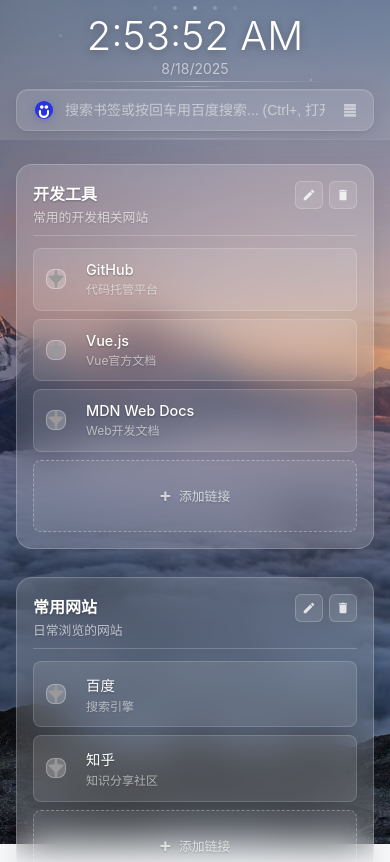
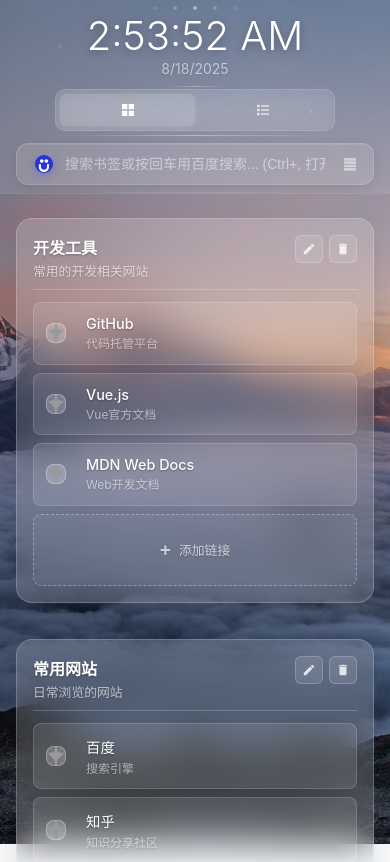
Before and after one commit to Cepheus-J/chromeNav, a Vue app: page / in a window 390 px wide. Shown: the top 862 px of the page. Built offline with nearby package versions, Linux system fonts and the light colour scheme.

Commit message:
添加布局切换功能：实现网格和紧凑布局切换，更新相关组件和样式以支持新布局，优化移动端用户体验，增强界面交互性和可用性。

```diff
--- a/src/App.vue
+++ b/src/App.vue
@@ -19,6 +19,24 @@
         <div class="time-section">
           <div class="current-time">{{ currentTime }}</div>
           <div class="current-date">{{ currentDate }}</div>
+        </div>
+
+        <!-- 中央布局切换器 -->
+        <div class="layout-section">
+          <div class="layout-switcher">
+            <button
+              v-for="layout in layoutOptions"
+              :key="layout.value"
+              @click="switchLayout(layout.value)"
+              :class="['layout-btn', { active: currentLayout === layout.value }]"
+              :title="layout.name"
+            >
+              <svg viewBox="0 0 24 24" width="16" height="16">
+                <path fill="currentColor" :d="layout.icon"/>
+              </svg>
+              <span class="layout-name">{{ layout.name }}</span>
+            </button>
+          </div>
         </div>
 
         <!-- 右侧搜索区域 -->
@@ -68,7 +86,7 @@
     <!-- 应用程序区域 -->
     <div class="apps-section">
       <div class="container">
-        <div class="apps-grid">
+        <div :class="['apps-grid', `layout-${currentLayout}`]">
           <!-- 搜索无结果时的提示 -->
           <div v-if="searchQuery && filteredLinkGroups.length === 0" class="no-results-card">
             <div class="no-results-content">
@@ -94,6 +112,7 @@
             v-for="group in filteredLinkGroups"
             :key="group.id"
             :group="group"
+            :layout="currentLayout"
             @edit-group="editGroup"
             @delete-group="deleteGroup"
             @add-link="addLink"
@@ -208,7 +227,20 @@
       searchQuery: '',
       currentTime: '',
       currentDate: '',
-      searchEngine: 'baidu' // 'baidu' 或 'google'
+      searchEngine: 'baidu', // 'baidu' 或 'google'
+      currentLayout: 'grid', // 当前布局模式
+      layoutOptions: [
+        {
+          value: 'grid',
+          name: '网格',
+          icon: 'M3,11H11V3H3M3,21H11V13H3M13,21H21V13H13M13,3V11H21V3'
+        },
+        {
+          value: 'compact',
+          name: '紧凑',
+          icon: 'M3,4H7V8H3V4M9,5V7H21V5H9M3,10H7V14H3V10M9,11V13H21V11H9M3,16H7V20H3V16M9,17V19H21V17H9'
+        }
+      ]
     }
   },
   computed: {
@@ -354,7 +386,8 @@
         nextLinkId: this.nextLinkId,
         currentBackground: this.currentBackground,
         displayMode: this.displayMode,
-        searchEngine: this.searchEngine
+        searchEngine: this.searchEngine,
+        currentLayout: this.currentLayout
       }))
     },
 
@@ -368,6 +401,7 @@
         this.currentBackground = data.currentBackground || this.currentBackground
         this.displayMode = data.displayMode || this.displayMode
         this.searchEngine = data.searchEngine || this.searchEngine
+        this.currentLayout = data.currentLayout || this.currentLayout
       }
     },
 
@@ -475,6 +509,12 @@
       } else {
         this.searchWithGoogle()
       }
+    },
+
+    // 布局切换
+    switchLayout(layout) {
+      this.currentLayout = layout
+      this.saveData()
     }
   }
 }
--- a/src/components/NavGroup.vue
+++ b/src/components/NavGroup.vue
@@ -1,5 +1,5 @@
 <template>
-  <div class="nav-group">
+  <div :class="['nav-group', `layout-${layout}`]">
     <div class="group-header">
       <div class="group-info">
         <h3 class="group-title">{{ group.name }}</h3>
@@ -19,7 +19,8 @@
       </div>
     </div>
 
-    <div class="links-grid">
+    <!-- 网格布局的链接显示 -->
+    <div v-if="layout === 'grid'" class="links-grid">
       <div
         v-for="link in group.links"
         :key="link.id"
@@ -64,6 +65,46 @@
         </button>
       </div>
     </div>
+
+    <!-- 紧凑布局的链接显示 -->
+    <div v-else-if="layout === 'compact'" class="links-compact">
+      <div class="links-compact-grid">
+        <a
+          v-for="link in group.links"
+          :key="link.id"
+          :href="link.url"
+          target="_blank"
+          rel="noopener noreferrer"
+          class="link-item-compact"
+          :title="`${link.name} - ${link.description}`"
+        >
+          <div class="link-icon-compact">
+            <img
+              :src="`https://www.google.com/s2/favicons?domain=${getDomain(link.url)}`"
+              :alt="link.name"
+              @error="handleIconError"
+            />
+          </div>
+          <span class="link-name-compact">{{ link.name }}</span>
+          <div class="link-actions-compact">
+            <button @click.prevent="$emit('edit-link', group.id, link)" class="action-btn-compact edit-btn">
+              <svg viewBox="0 0 24 24" width="12" height="12">
+                <path fill="currentColor" d="M20.71,7.04C21.1,6.65 21.1,6 20.71,5.63L18.37,3.29C18,2.9 17.35,2.9 16.96,3.29L15.12,5.12L18.87,8.87M3,17.25V21H6.75L17.81,9.93L14.06,6.18L3,17.25Z"/>
+              </svg>
+            </button>
+            <button @click.prevent="$emit('delete-link', group.id, link.id)" class="action-btn-compact delete-btn">
+              <svg viewBox="0 0 24 24" width="12" height="12">
+                <path fill="currentColor" d="M19,4H15.5L14.5,3H9.5L8.5,4H5V6H19M6,19A2,2 0 0,0 8,21H16A2,2 0 0,0 18,19V7H6V19Z"/>
+              </svg>
+            </button>
+          </div>
+        </a>
+
+        <button @click="$emit('add-link', group.id)" class="add-link-compact">
+          <span class="plus-icon">+</span>
+        </button>
+      </div>
+    </div>
   </div>
 </template>
 
@@ -74,6 +115,10 @@
     group: {
       type: Object,
       required: true
+    },
+    layout: {
+      type: String,
+      default: 'grid'
     }
   },
   emits: ['edit-group', 'delete-group', 'add-link', 'edit-link', 'delete-link'],
@@ -431,4 +476,160 @@
     font-size: 0.8rem;
   }
 }
+
+/* =========================
+   布局特定样式
+   ========================= */
+
+/* 紧凑布局样式 */
+.nav-group.layout-compact {
+  padding: 1rem;
+}
+
+.nav-group.layout-compact .group-header {
+  margin-bottom: 0.75rem;
+  padding-bottom: 0.5rem;
+}
+
+.nav-group.layout-compact .group-title {
+  font-size: 0.9rem;
+}
+
+.nav-group.layout-compact .group-description {
+  font-size: 0.75rem;
+}
+
+.nav-group.layout-compact .links-compact-grid {
+  display: grid;
+  grid-template-columns: repeat(auto-fill, minmax(120px, 1fr));
+  gap: 0.5rem;
+}
+
+.nav-group.layout-compact .link-item-compact {
+  display: flex;
+  flex-direction: column;
+  align-items: center;
+  padding: 0.75rem 0.5rem;
+  background: rgba(255, 255, 255, 0.05);
+  border: 1px solid rgba(255, 255, 255, 0.1);
+  border-radius: 8px;
+  text-decoration: none;
+  color: white;
+  transition: all 0.2s ease;
+  position: relative;
+  min-height: 80px;
+  justify-content: center;
+  text-align: center;
+}
+
+.nav-group.layout-compact .link-item-compact:hover {
+  background: rgba(255, 255, 255, 0.1);
+  border-color: rgba(255, 255, 255, 0.2);
+  transform: translateY(-2px);
+}
+
+.nav-group.layout-compact .link-icon-compact {
+  width: 20px;
+  height: 20px;
+  margin-bottom: 0.5rem;
+  border-radius: 4px;
+  overflow: hidden;
+  background: rgba(255, 255, 255, 0.1);
+  border: 1px solid rgba(255, 255, 255, 0.2);
+  display: flex;
+  align-items: center;
+  justify-content: center;
+}
+
+.nav-group.layout-compact .link-icon-compact img {
+  width: 14px;
+  height: 14px;
+}
+
+.nav-group.layout-compact .link-name-compact {
+  font-size: 0.7rem;
+  font-weight: 500;
+  color: white;
+  text-shadow: 0 1px 2px rgba(0, 0, 0, 0.3);
+  line-height: 1.2;
+  display: -webkit-box;
+  -webkit-line-clamp: 2;
+  -webkit-box-orient: vertical;
+  overflow: hidden;
+}
+
+.nav-group.layout-compact .link-actions-compact {
+  position: absolute;
+  top: 0.25rem;
+  right: 0.25rem;
+  display: flex;
+  gap: 0.125rem;
+  opacity: 0;
+  visibility: hidden;
+  transition: all 0.2s ease;
+}
+
+.nav-group.layout-compact .link-item-compact:hover .link-actions-compact {
+  opacity: 1;
+  visibility: visible;
+}
+
+.nav-group.layout-compact .action-btn-compact {
+  background: rgba(0, 0, 0, 0.5);
+  border: 1px solid rgba(255, 255, 255, 0.2);
+  border-radius: 4px;
+  padding: 0.25rem;
+  cursor: pointer;
+  transition: all 0.2s ease;
+  display: flex;
+  align-items: center;
+  justify-content: center;
+  width: 20px;
+  height: 20px;
+  color: rgba(255, 255, 255, 0.8);
+}
+
+.nav-group.layout-compact .action-btn-compact:hover {
+  background: rgba(0, 0, 0, 0.7);
+  border-color: rgba(255, 255, 255, 0.3);
+}
+
+.nav-group.layout-compact .action-btn-compact.edit-btn:hover {
+  background: rgba(59, 130, 246, 0.8);
+  border-color: rgba(59, 130, 246, 0.5);
+  color: #93c5fd;
+}
+
+.nav-group.layout-compact .action-btn-compact.delete-btn:hover {
+  background: rgba(239, 68, 68, 0.8);
+  border-color: rgba(239, 68, 68, 0.5);
+  color: #fca5a5;
+}
+
+.nav-group.layout-compact .add-link-compact {
+  display: flex;
+  flex-direction: column;
+  align-items: center;
+  justify-content: center;
+  padding: 0.75rem 0.5rem;
+  background: rgba(255, 255, 255, 0.05);
+  border: 1px dashed rgba(255, 255, 255, 0.2);
+  border-radius: 8px;
+  color: rgba(255, 255, 255, 0.6);
+  cursor: pointer;
+  transition: all 0.2s ease;
+  min-height: 80px;
+  font-size: 0.7rem;
+}
+
+.nav-group.layout-compact .add-link-compact:hover {
+  background: rgba(255, 255, 255, 0.1);
+  border-color: rgba(255, 255, 255, 0.4);
+  color: white;
+}
+
+.nav-group.layout-compact .add-link-compact .plus-icon {
+  font-size: 1.2rem;
+  margin-bottom: 0.25rem;
+}
 </style>
--- a/src/style.css
+++ b/src/style.css
@@ -1091,6 +1091,31 @@
     z-index: 1;
   }
 
+  /* 移动端布局切换器优化 */
+  .layout-section {
+    order: 2;
+    width: 100%;
+    display: flex;
+    justify-content: center;
+  }
+
+  .layout-switcher {
+    width: 100%;
+    max-width: 280px;
+    justify-content: space-between;
+  }
+
+  .layout-btn {
+    flex: 1;
+    justify-content: center;
+    padding: 0.5rem 0.25rem;
+    font-size: 0.7rem;
+  }
+
+  .search-section {
+    order: 3;
+  }
+
   .time-section {
     text-align: center;
     position: relative;
@@ -1275,6 +1300,17 @@
     gap: 1rem;
   }
 
+  /* 移动端不同布局优化 */
+  .apps-grid.layout-grid {
+    grid-template-columns: 1fr;
+    gap: 1rem;
+  }
+
+  .apps-grid.layout-compact {
+    grid-template-columns: 1fr;
+    gap: 0.75rem;
+  }
+
   .no-results-card {
     padding: 2rem 1.5rem;
   }
@@ -1285,3 +1321,83 @@
     border-radius: 10px;
   }
 }
+
+/* 布局切换器样式 */
+.layout-section {
+  flex: 0 0 auto;
+  display: flex;
+  align-items: center;
+  justify-content: center;
+}
+
+.layout-switcher {
+  display: flex;
+  background: rgba(255, 255, 255, 0.08);
+  border-radius: 10px;
+  padding: 0.25rem;
+  border: 1px solid rgba(255, 255, 255, 0.12);
+  backdrop-filter: blur(10px);
+}
+
+.layout-btn {
+  display: flex;
+  align-items: center;
+  gap: 0.5rem;
+  background: transparent;
+  border: none;
+  border-radius: 6px;
+  padding: 0.5rem 0.75rem;
+  color: rgba(255, 255, 255, 0.7);
+  font-size: 0.75rem;
+  font-weight: 500;
+  cursor: pointer;
+  transition: all 0.3s ease;
+  white-space: nowrap;
+}
+
+.layout-btn:hover {
+  background: rgba(255, 255, 255, 0.1);
+  color: rgba(255, 255, 255, 0.9);
+  transform: translateY(-1px);
+}
+
+.layout-btn.active {
+  background: rgba(255, 255, 255, 0.15);
+  color: white;
+  box-shadow: 0 2px 8px rgba(255, 255, 255, 0.1);
+}
+
+.layout-name {
+  font-size: 0.75rem;
+  text-shadow: 0 1px 2px rgba(0, 0, 0, 0.3);
+}
+
+@media (max-width: 768px) {
+  .layout-btn .layout-name {
+    display: none;
+  }
+
+  .layout-btn {
+    padding: 0.5rem;
+  }
+}
+
+/* 不同布局模式的网格样式 */
+
+/* 网格布局 - 默认 */
+.apps-grid.layout-grid {
+  display: grid;
+  grid-template-columns: repeat(auto-fill, minmax(320px, 1fr));
+  gap: 1.5rem;
+}
+
+
+
+/* 紧凑布局 */
+.apps-grid.layout-compact {
+  display: grid;
+  grid-template-columns: repeat(auto-fill, minmax(280px, 1fr));
+  gap: 1rem;
+}
+
+/* 网格布局样式 */
```
